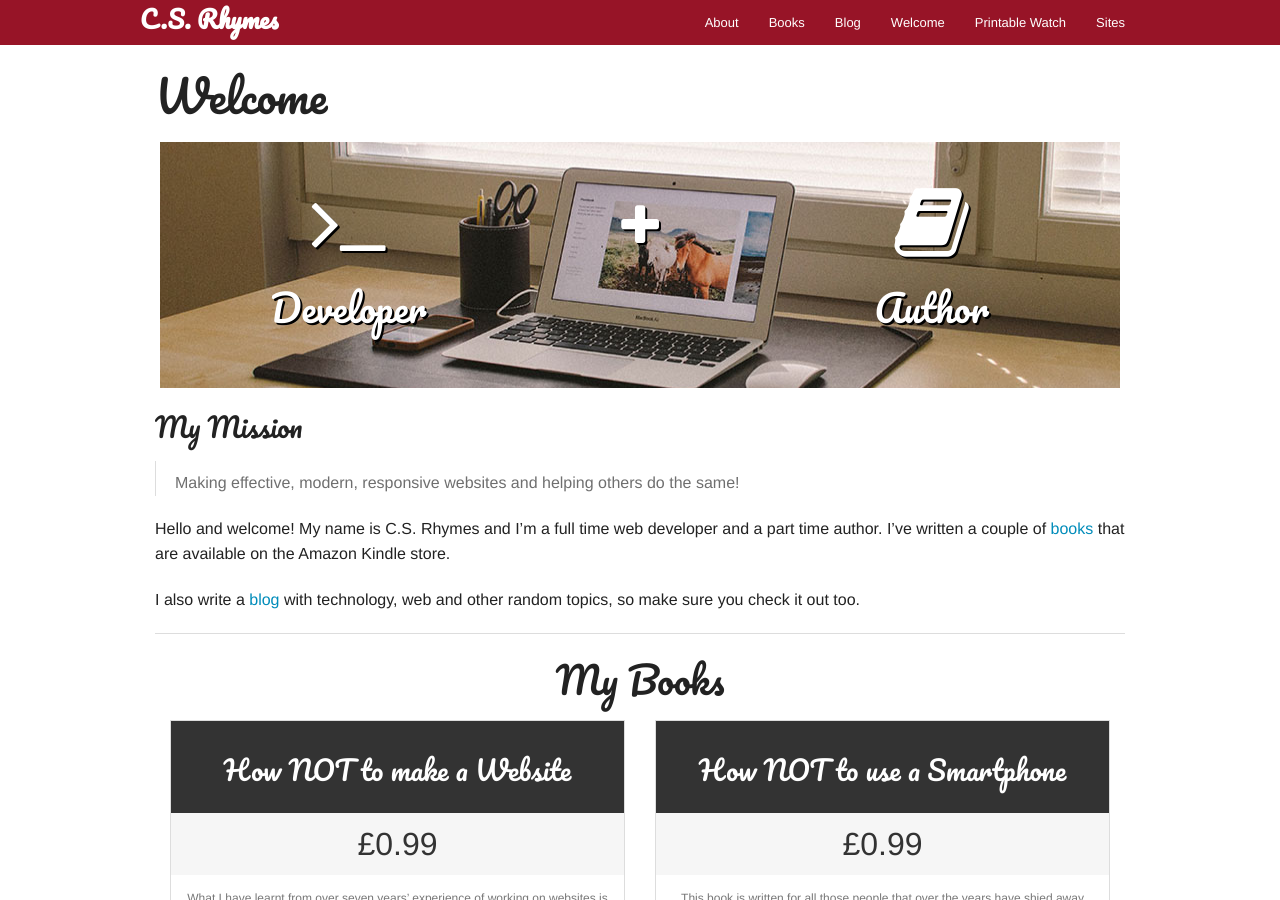
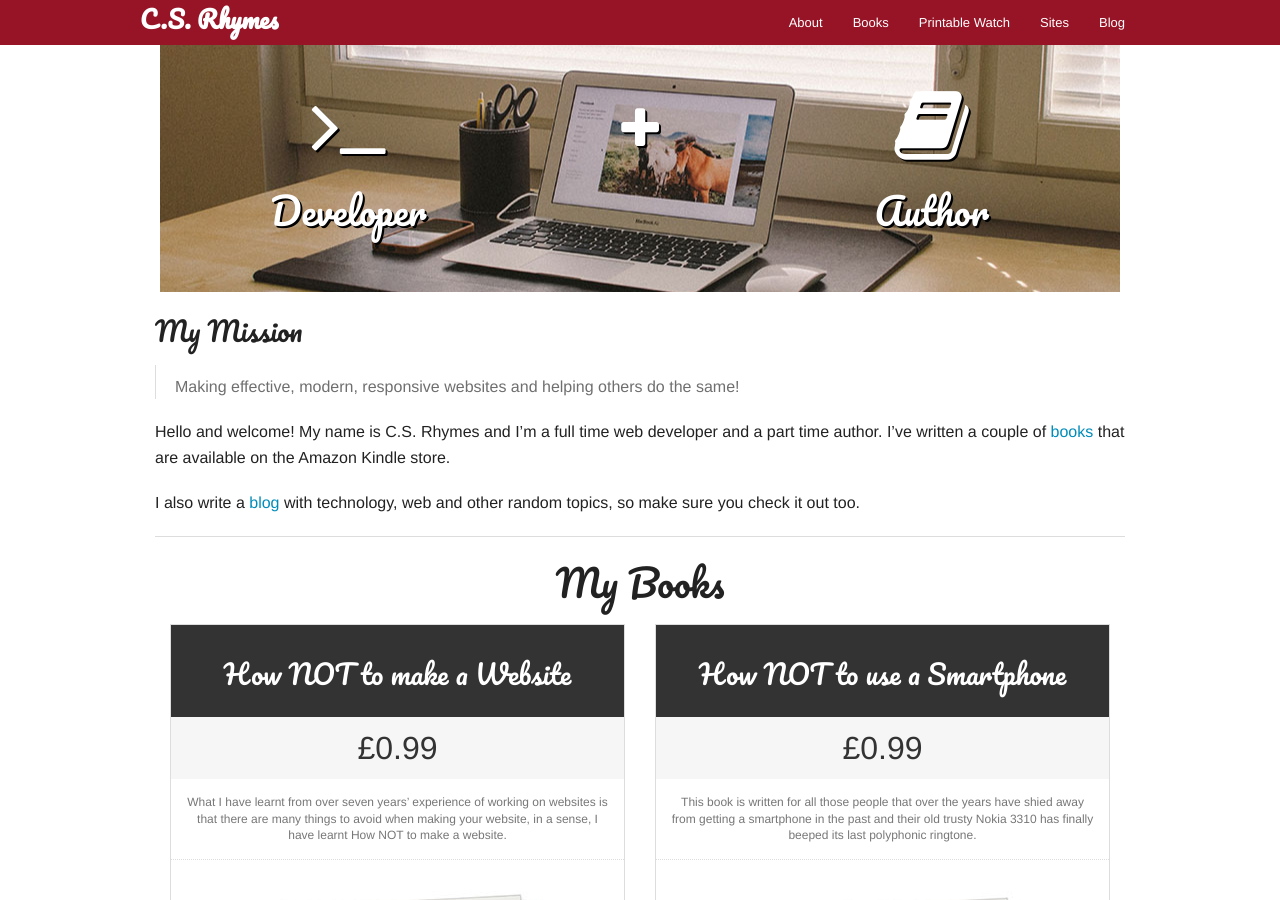
Before and after one commit to chrisrhymes/chrisrhymes.github.io, a Jekyll site: the page built from index.md, in a window 1280 px wide and 900 px high. Built offline with Jekyll 4.4.1, drawn with Linux system fonts in a browser that asks for light colours; nearby versions of some CDN libraries.

```diff
--- a/_includes/header.html
+++ b/_includes/header.html
@@ -13,10 +13,11 @@
       <!-- Right Nav Section -->
       <ul class="right">
           {% for page in site.pages %}
-            {% if page.title %}
+            {% if page.layout == 'page' %}
             <li><a class="page-link" href="{{ page.url | prepend: site.baseurl }}">{{ page.title }}</a></li>
             {% endif %}
           {% endfor %}
+          <li><a class="page-link" href="/blog/">Blog</a></li>
       </ul>
 
     </section>
```
Also changed, not shown: index.md (+1 -1 lines).
